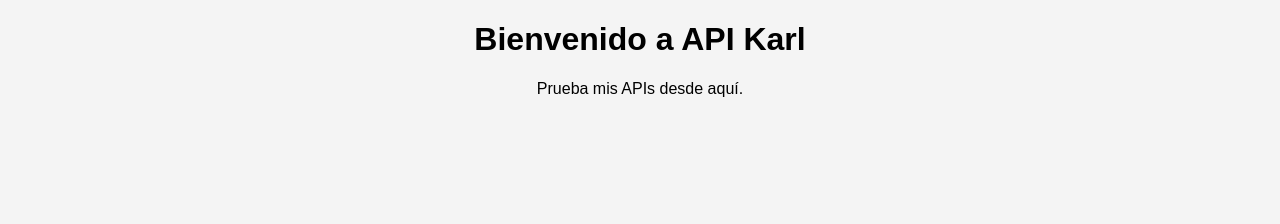
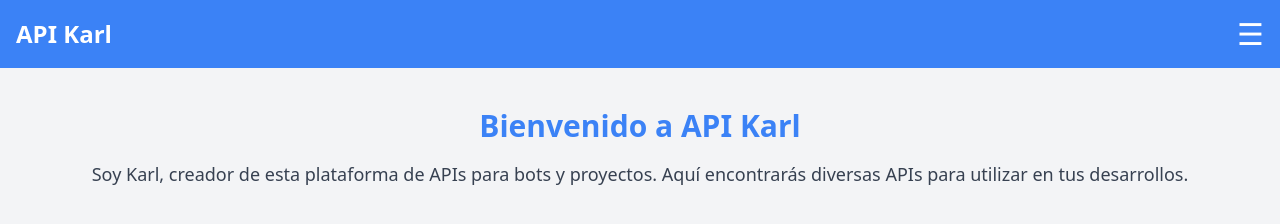
Before and after one commit to Karlo-n/Web-karl, a plain HTML site: page index.html in a window 1280 px wide. Drawn offline with nearby package versions, Linux system fonts and the light colour scheme.

Commit message:
Update index.html

```diff
--- a/index.html
+++ b/index.html
@@ -2,11 +2,47 @@
 <html lang="es">
 <head>
     <meta charset="UTF-8">
+    <meta name="viewport" content="width=device-width, initial-scale=1.0">
     <title>API Karl</title>
-    <link rel="stylesheet" href="style.css">
+    <script src="https://cdn.tailwindcss.com"></script>
 </head>
-<body>
-    <h1>Bienvenido a API Karl</h1>
-    <p>Prueba mis APIs desde aquí.</p>
+<body class="bg-gray-100 text-gray-800 font-sans">
+
+    <!-- Barra de navegación -->
+    <nav class="bg-blue-500 p-4 flex justify-between items-center">
+        <h1 class="text-white text-2xl font-bold">API Karl</h1>
+        <button onclick="toggleMenu()" class="text-white text-3xl focus:outline-none">☰</button>
+    </nav>
+
+    <!-- Menú desplegable -->
+    <div id="menu" class="hidden absolute top-16 right-4 bg-white shadow-lg rounded-lg w-48">
+        <ul class="p-4">
+            <li class="text-lg font-semibold border-b pb-2">Categorías</li>
+            <li class="mt-2"><a href="#" class="block text-blue-600 hover:text-blue-800">Utilizar</a></li>
+            <li class="mt-2"><a href="#" class="block text-blue-600 hover:text-blue-800">Diversión</a></li>
+            <li class="text-lg font-semibold border-b pb-2 mt-4">Otras opciones</li>
+            <li class="mt-2"><a href="#" class="block text-blue-600 hover:text-blue-800">Inicio</a></li>
+            <li class="mt-2"><a href="#" class="block text-blue-600 hover:text-blue-800">Documentación</a></li>
+            <li class="mt-2"><a href="#" class="block text-blue-600 hover:text-blue-800">Reglamento</a></li>
+        </ul>
+    </div>
+
+    <!-- Contenido Principal -->
+    <div class="text-center mt-10 px-4">
+        <h2 class="text-3xl font-bold text-blue-500">Bienvenido a API Karl</h2>
+        <p class="mt-4 text-lg text-gray-700">
+            Soy Karl, creador de esta plataforma de APIs para bots y proyectos.
+            Aquí encontrarás diversas APIs para utilizar en tus desarrollos.
+        </p>
+    </div>
+
+    <!-- Script para el menú -->
+    <script>
+        function toggleMenu() {
+            let menu = document.getElementById("menu");
+            menu.classList.toggle("hidden");
+        }
+    </script>
+
 </body>
 </html>
```
